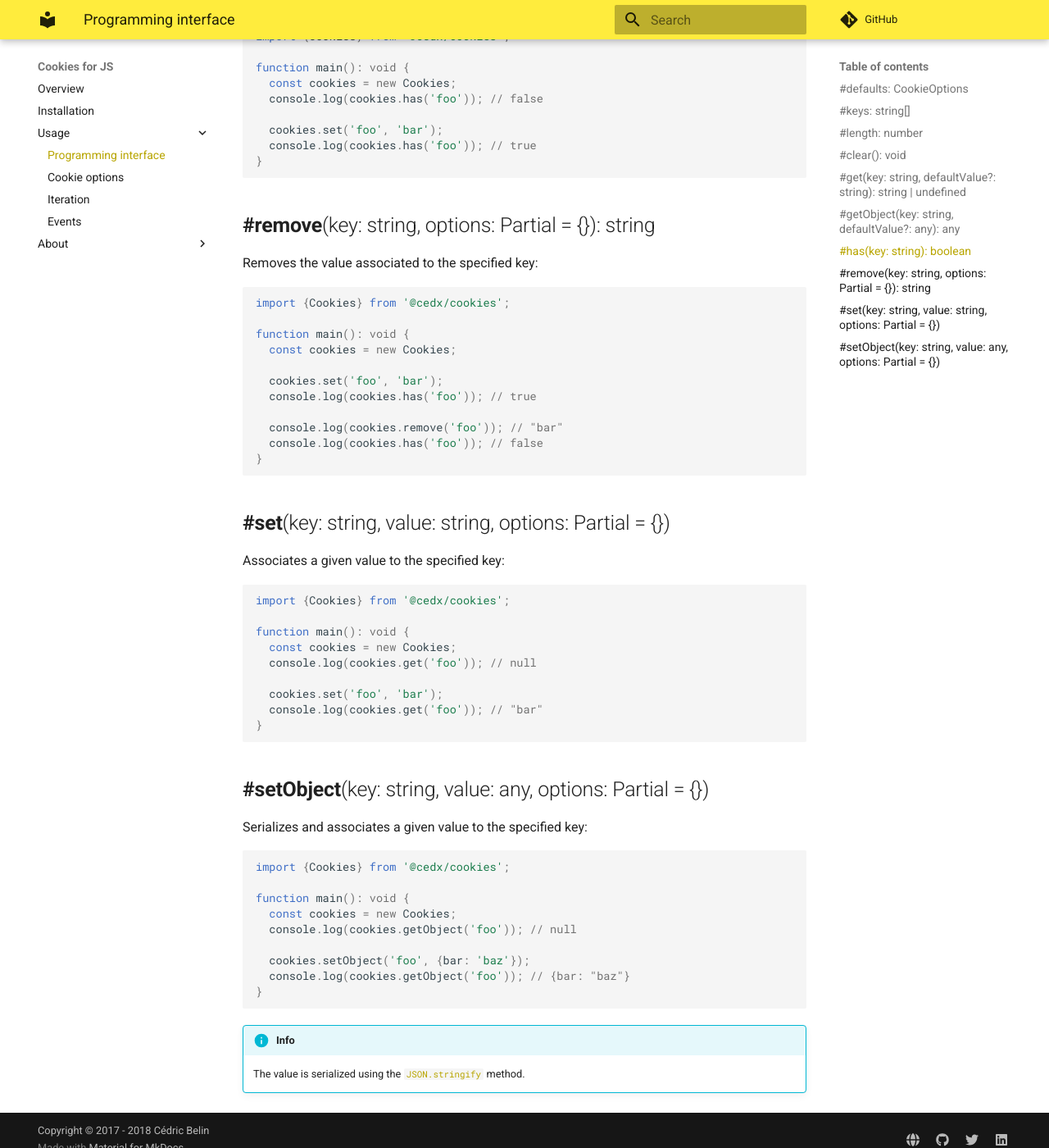
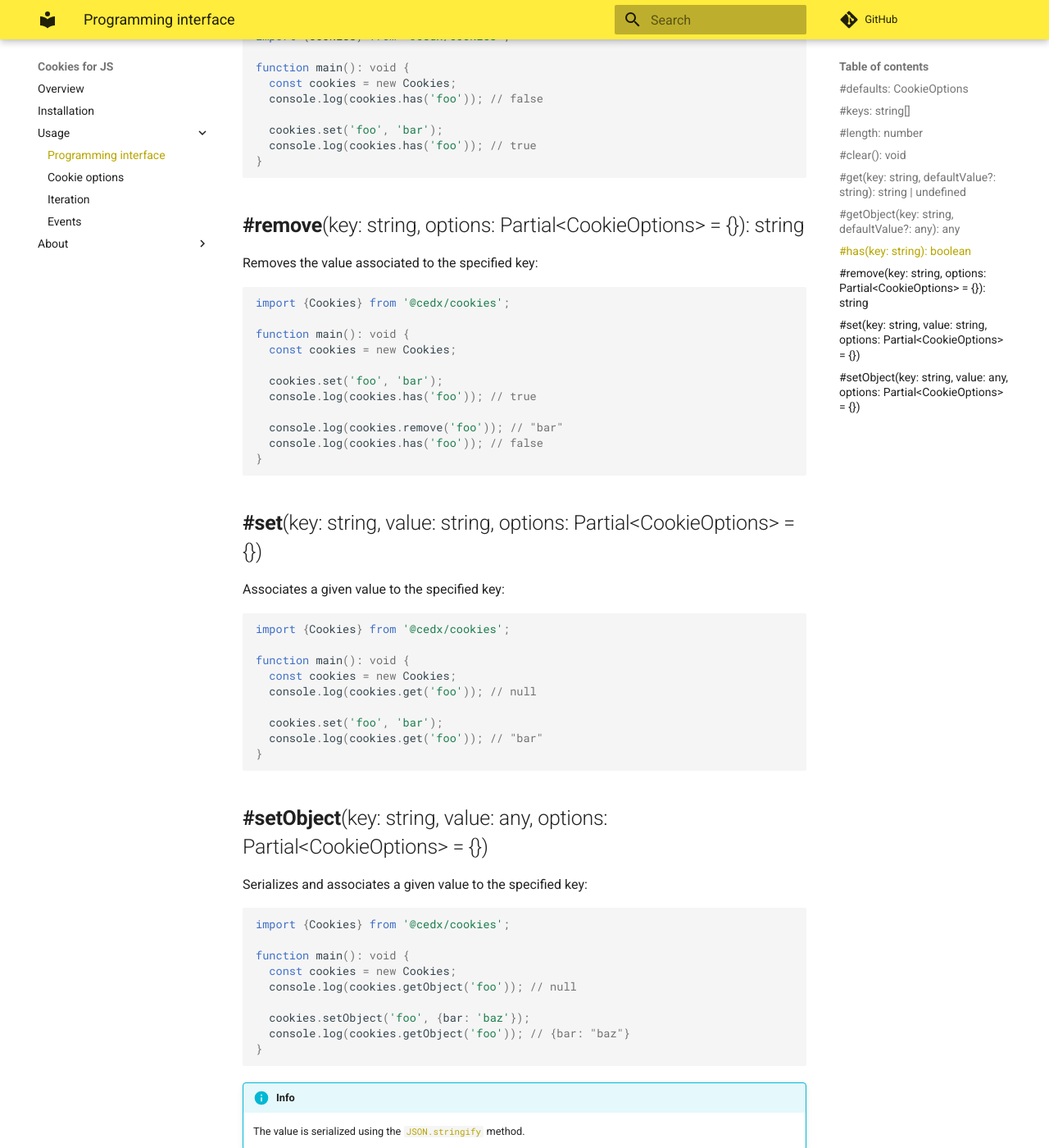
Before and after one commit to cedx/cookies.js, an MkDocs documentation site: the page built from doc/usage/api.md, in a window 1280 px wide and 1400 px high, scrolled down 2919 px. Shown: the whole window at 82% size. Built offline with MkDocs 1.6.1 and Material for MkDocs 9.7.7, drawn with Linux system fonts in a browser that asks for light colours; comment, search, counter and statistics services are not loaded; old or Windows-style settings are respelled for this version of MkDocs.

Commit message:
Updated the documentation

````diff
--- a/doc/usage/api.md
+++ b/doc/usage/api.md
@@ -140,7 +140,7 @@ function main(): void {
 }
 ```
 
-## **#remove**(key: string, options: Partial<CookieOptions> = {}): string
+## **#remove**(key: string, options: Partial&lt;CookieOptions&gt; = {}): string
 Removes the value associated to the specified key:
 
 ```ts
@@ -157,7 +157,7 @@ function main(): void {
 }
 ```
 
-## **#set**(key: string, value: string, options: Partial<CookieOptions> = {})
+## **#set**(key: string, value: string, options: Partial&lt;CookieOptions&gt; = {})
 Associates a given value to the specified key:
 
 ```ts
@@ -172,7 +172,7 @@ function main(): void {
 }
 ```
 
-## **#setObject**(key: string, value: any, options: Partial<CookieOptions> = {})
+## **#setObject**(key: string, value: any, options: Partial&lt;CookieOptions&gt; = {})
 Serializes and associates a given value to the specified key:
 
 ```ts
````
Also changed, not shown: doc/usage/iteration.md (+0 -1 lines), 1 other file.
